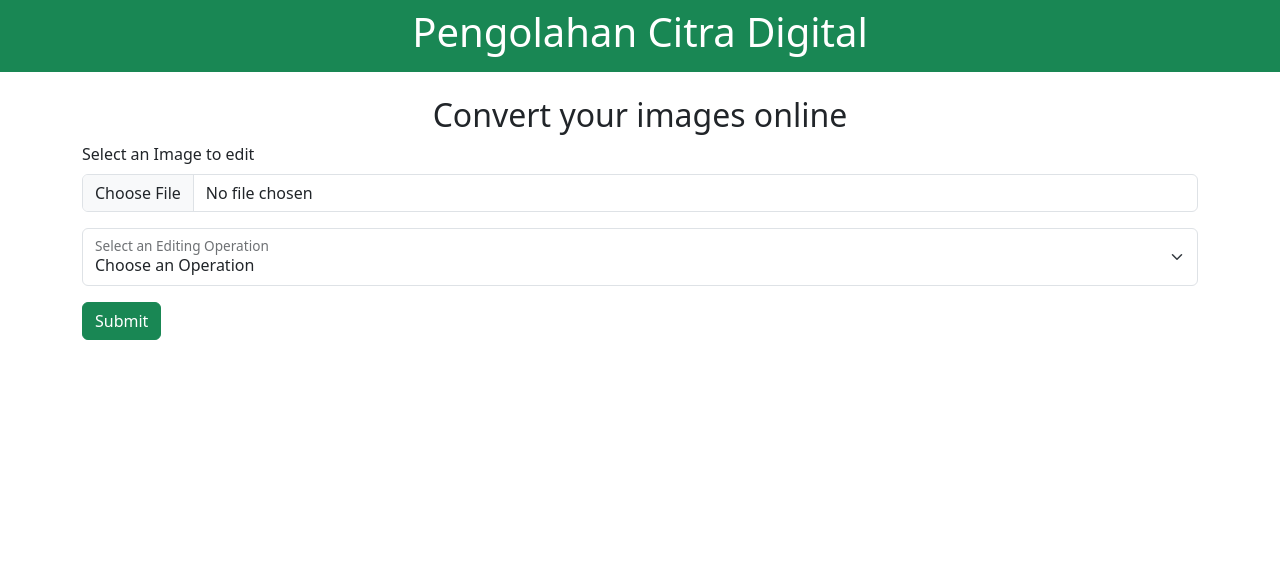
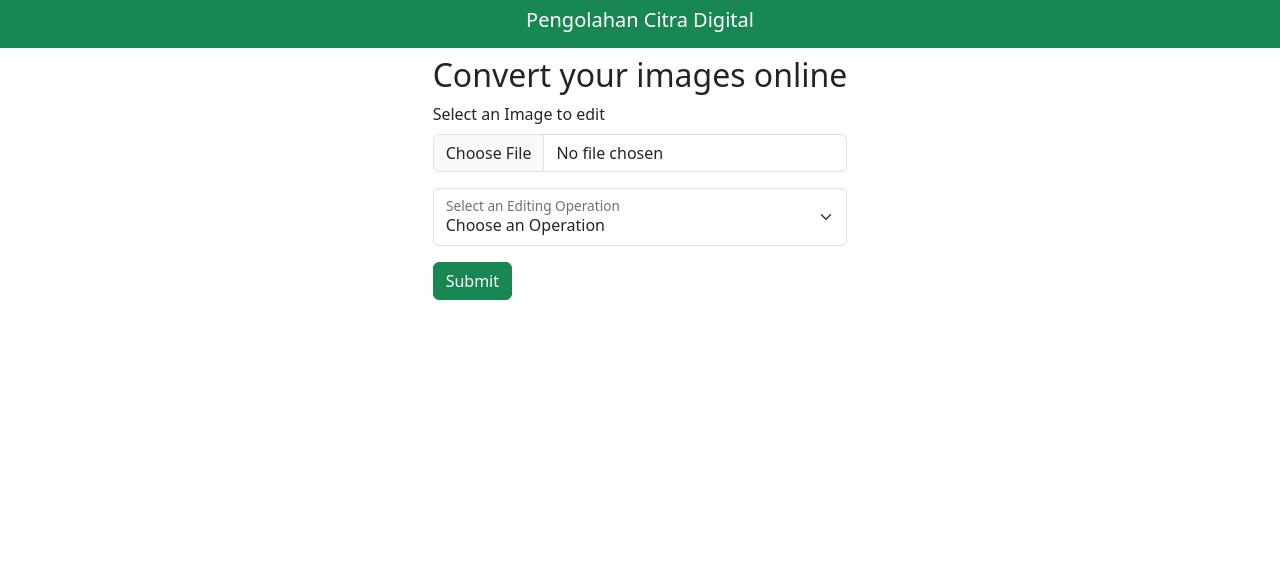
Before and after one commit to AzizImastara/edit_images_py, a Flask app: page / in a window 1280 px wide. Shown: the top 580 px of the page. Run offline with Flask 3, Linux system fonts and the light colour scheme.

Commit message:
set grid system

```diff
--- a/templates/index.html
+++ b/templates/index.html
@@ -11,7 +11,7 @@
 
 <body>
         <header class="bg-success text-white text-center py-2">
-            <h1>Pengolahan Citra Digital</h1>
+            <h5>Pengolahan Citra Digital</h5>
         </header>
 
     {% with messages = get_flashed_messages(with_categories=true) %}
@@ -28,8 +28,9 @@
     {% endwith %}
 
 
-    <div class="container my-4">
-
+    <div class="container d-flex justify-content-center py-2">
+        <div class="row">
+            <div class="col">
                 <h1 class="fs-2 text d-flex justify-content-center">Convert your images online</h1>
 
                 <form action="/edit" method="post" enctype="multipart/form-data">
@@ -57,6 +58,10 @@
                     <button type="submit" class="btn btn-success">Submit</button>
 
                 </form>
+            </div>
+        </div>
+
+
     </div>
 
     <footer class="mt-auto py-1 bg-success text-center text-white fixed-bottom w-100">
```
Lines whose indentation alone changed are shown as unchanged.
